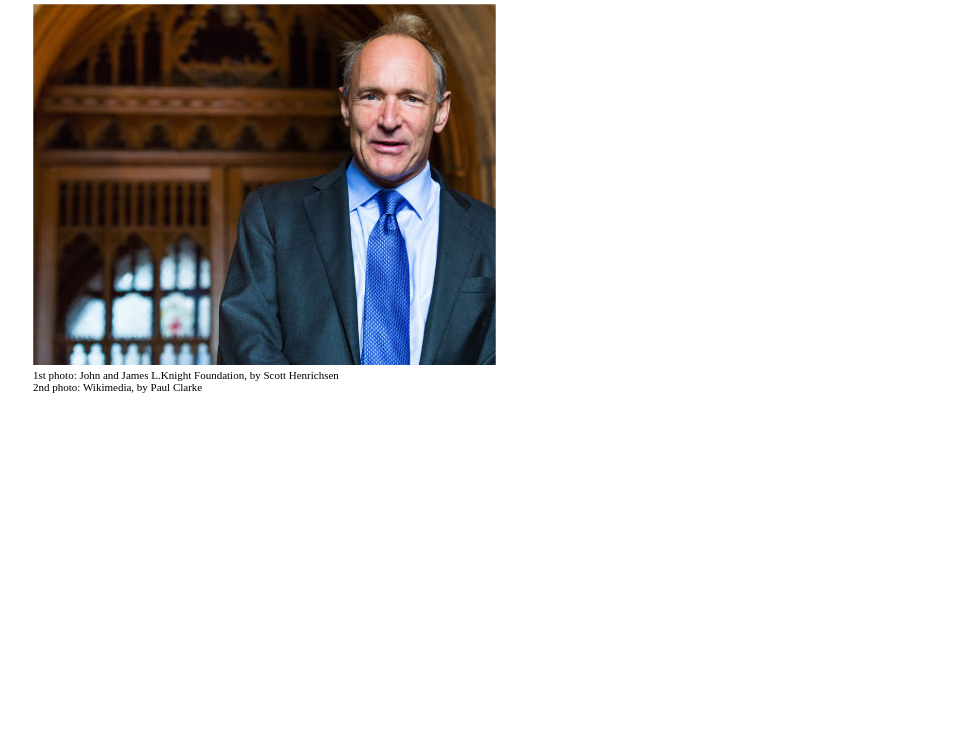
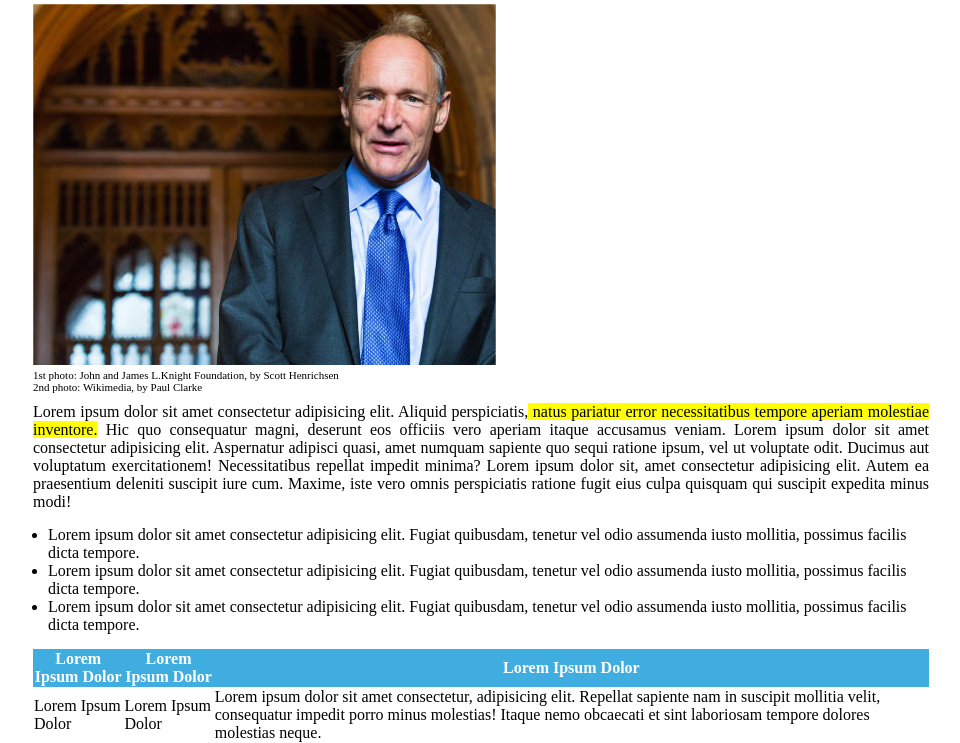
Before and after one commit to Tredicibrando/html-css-booleaner, a plain HTML site: page index.html in a window 1280 px wide. Shown: the part 600-1343 px from the top of the page, without its empty margins (159-1119 px from the left). Before the commit the page ends 993 px from the top, so only its background shows below. Drawn offline with Linux system fonts and the light colour scheme.

Commit message:
Start Tabella

```diff
--- a/index.html
+++ b/index.html
@@ -35,20 +35,44 @@
                     <p>1st photo: John and James L.Knight Foundation, by Scott Henrichsen</p>
                     <p>2nd photo: Wikimedia, by Paul Clarke</p>
                 </div>
-
+                <!-- Lorem -->
+                <div class="Lorem">
+                    Lorem ipsum dolor sit amet consectetur adipisicing elit. Aliquid perspiciatis,<span class="sottolineatura"> natus pariatur error necessitatibus tempore aperiam molestiae inventore.</span> Hic quo consequatur magni, deserunt eos officiis vero aperiam itaque accusamus veniam. Lorem ipsum dolor sit amet consectetur adipisicing elit. Aspernatur adipisci quasi, amet numquam sapiente quo sequi ratione ipsum, vel ut voluptate odit. Ducimus aut voluptatum exercitationem! Necessitatibus repellat impedit minima? Lorem ipsum dolor sit, amet consectetur adipisicing elit. Autem ea praesentium deleniti suscipit iure cum. Maxime, iste vero omnis perspiciatis ratione fugit eius culpa quisquam qui suscipit expedita minus modi!
+                </div>
             </div>
        </div>
+        <!-- Unordered List -->
+        <div class="lista">
+            <ul>
+                <li>Lorem ipsum dolor sit amet consectetur adipisicing elit. Fugiat quibusdam, tenetur vel odio assumenda iusto mollitia, possimus facilis dicta tempore.</li>
+                <li>Lorem ipsum dolor sit amet consectetur adipisicing elit. Fugiat quibusdam, tenetur vel odio assumenda iusto mollitia, possimus facilis dicta tempore.</li>
+                <li>Lorem ipsum dolor sit amet consectetur adipisicing elit. Fugiat quibusdam, tenetur vel odio assumenda iusto mollitia, possimus facilis dicta tempore.</li>
+            </ul>
+        </div>
+         <!-- Tabella -->
+         <div>
+            <table>
+                <!-- intestazione tabella -->
+                <thead>
+                    <tr>
+                        <th>Lorem Ipsum Dolor</th>
+                        <th>Lorem Ipsum Dolor</th>
+                        <th>Lorem Ipsum Dolor</th>
+                    </tr>
+                    </thead>
+                <!-- corpo tabella -->
+                <tbody>
+                    <tr>
+                        <td> Lorem Ipsum Dolor</td>
+                        <td> Lorem Ipsum Dolor</td>
+                        <td> Lorem ipsum dolor sit amet consectetur, adipisicing elit. Repellat sapiente nam in suscipit mollitia velit, consequatur impedit porro minus molestias! Itaque nemo obcaecati et sint laboriosam tempore dolores molestias neque.</td>
+                    </tr>
+                </tbody>
+            </table>
+        </div>
     </main>
 
-    <!-- tabella -->
-    <section>
 
-    </section>
-
-    <!-- Parte finale -->
-    <section>
-
-    </section>
 
 </body>
 </html>
--- a/style.css
+++ b/style.css
@@ -45,3 +45,41 @@ h1{
     margin: 0;
     font-size: 11px;
 }
+
+.Lorem{
+    margin-top: 10px;
+    margin-bottom: 10px;
+    text-align: justify;
+}
+
+.lista ul{
+    padding: 0px;
+    margin-bottom: 15px;
+    margin-top: 15px;
+    margin-left: 15px;
+}
+
+.sottolineatura{
+    background-color: yellow;
+}
+
+table{
+    width: 100%;
+    border-collapse: collapse;
+
+}
+
+thead{
+    background-color: rgb(64, 173, 224);
+    width: 50%;
+    padding-right: 80px;;
+
+}
+
+thead tr th{
+    color: #ffffff;
+}
+
+tr th{
+    margin: 25px;
+}
```
